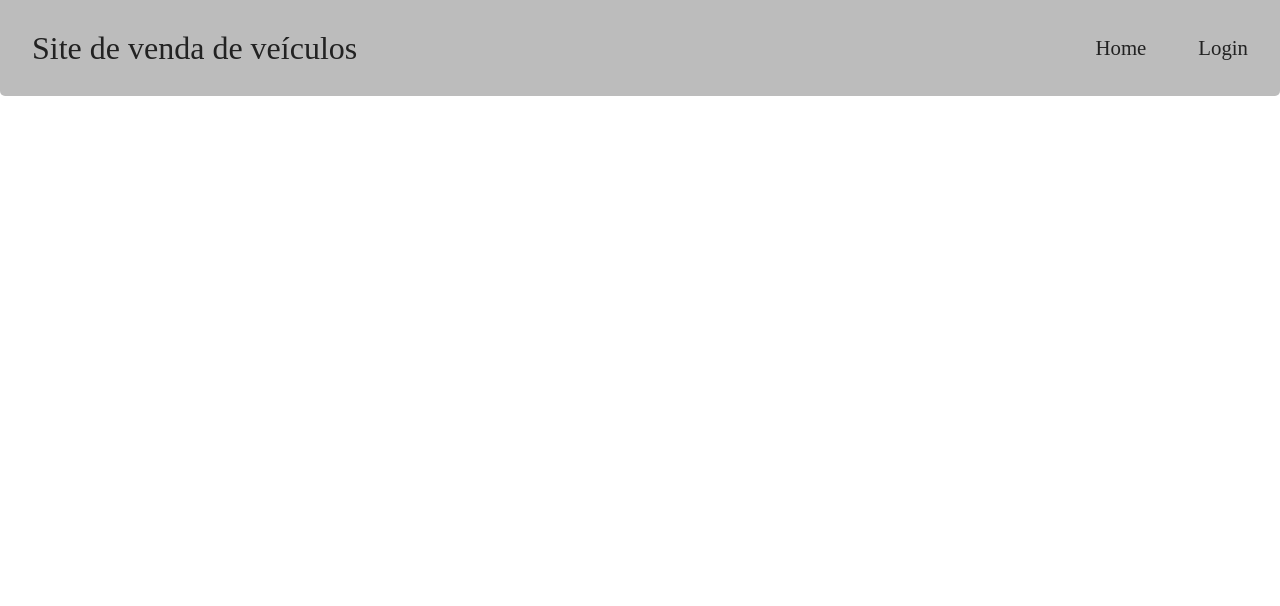
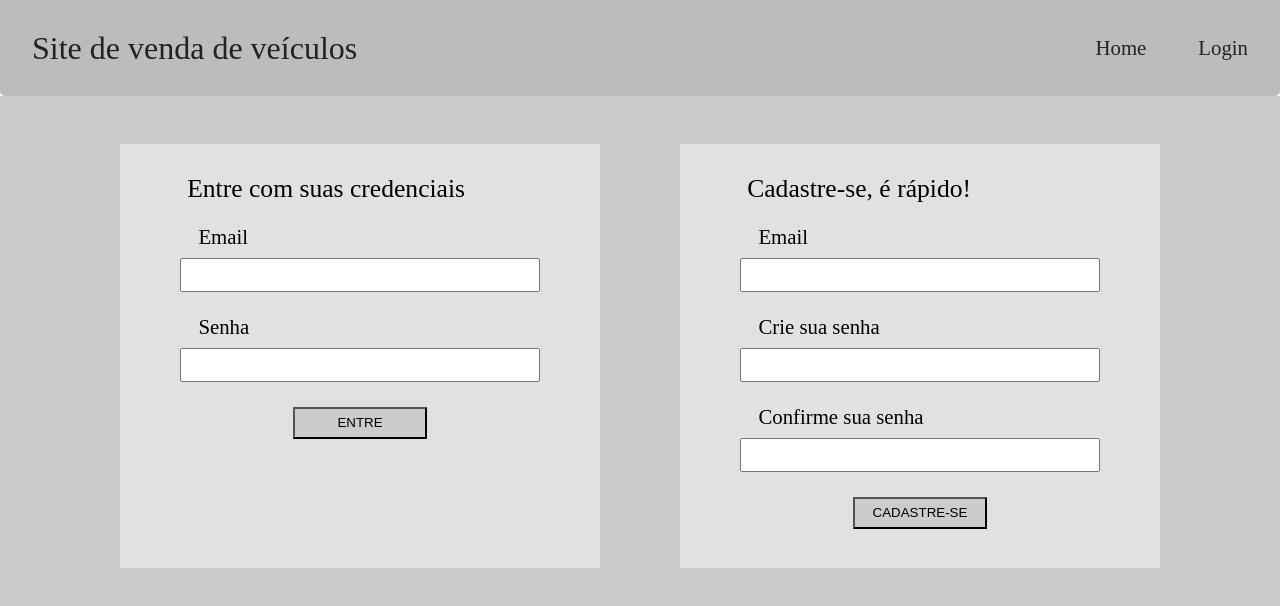
Before and after one commit to Guilherme-coder/site-de-venda-veiculos, a Vue app: page /#/login in a window 1280 px wide. Shown: the top 606 px of the page. Built offline with nearby package versions, Linux system fonts and the light colour scheme; what vue-resource would draw is missing.

Commit message:
template da página de login/cadastro

```diff
--- a/src/pages/Login/Login.vue
+++ b/src/pages/Login/Login.vue
@@ -1,6 +1,34 @@
 <template>
     <div>
         <header-app/>
+        <div class="box">
+            <form class="signin">
+                <h2 class="title">Entre com suas credenciais</h2>
+                <label class="login_label" for="email_in">Email </label>
+                <input class="login_input" id="email_in" type="text">
+
+                <label class="login_label" for="pass_in">Senha </label>
+                <input class="login_input" id="pass_in" type="password">
+
+                <button class="login_button">Entre</button>
+            </form>
+
+            <form class="signup">
+                <h2 class="title">Cadastre-se, é rápido!</h2>
+                <label class="login_label" for="email_up">Email </label>
+                <input class="login_input" id="email_up" type="text">
+
+                <div class="passwords">
+                    <label class="login_label" for="pass_up">Crie sua senha </label>
+                    <input class="login_input" id="pass_up" type="text">
+
+                    <label class="login_label" for="pass_up_confirm">Confirme sua senha </label>
+                    <input class="login_input" id="pass_up_confirm" type="text">
+
+                    <button class="login_button">Cadastre-se</button>
+                </div>
+            </form>
+        </div>
     </div>
 </template>
 
@@ -15,6 +43,53 @@ export default {
 }
 </script>
 
-<style>
+<style scoped>
+    .box{
+        display: flex;
+        justify-content: space-around;
+        background-color: #ccc;
+        padding: 3em 5em;
+        height: 90vh;
+    }
+    .signin, .signup{
+        display: block;
+        background-color: #e1e1e1;
+        width: 40%;
+        height: 50%;
+        padding: 2em 1em;
+    }
+    .title{
+        font-size: 1.6em;
+        margin: 0 0 1em 2em;
+    }
+    .login_label{
+        display: block;
+        margin-left: 3em;
+        margin-bottom: .5em;
+        font-size: 1.3em;
+    }
+    .login_input{
+        display: block;
+        margin: 0 auto 1.3em auto;
+        padding: .2em .5em;
+        outline: none;
+        font-size: 1.2em;
+        width: 75%;
+    }
+    .login_button{
+        display: block;
+        padding: .5em 1em;
+        width: 30%;
+        margin: 0 auto;
+        text-transform: uppercase;
+        background-color: #ccc;
+        outline: none;
+        transition: .4s;
+    }
+    .login_button:hover{
+        cursor: pointer;
+        background-color: #bcbcbc;
+        transition: .4s;
+    }
 
 </style>
```
